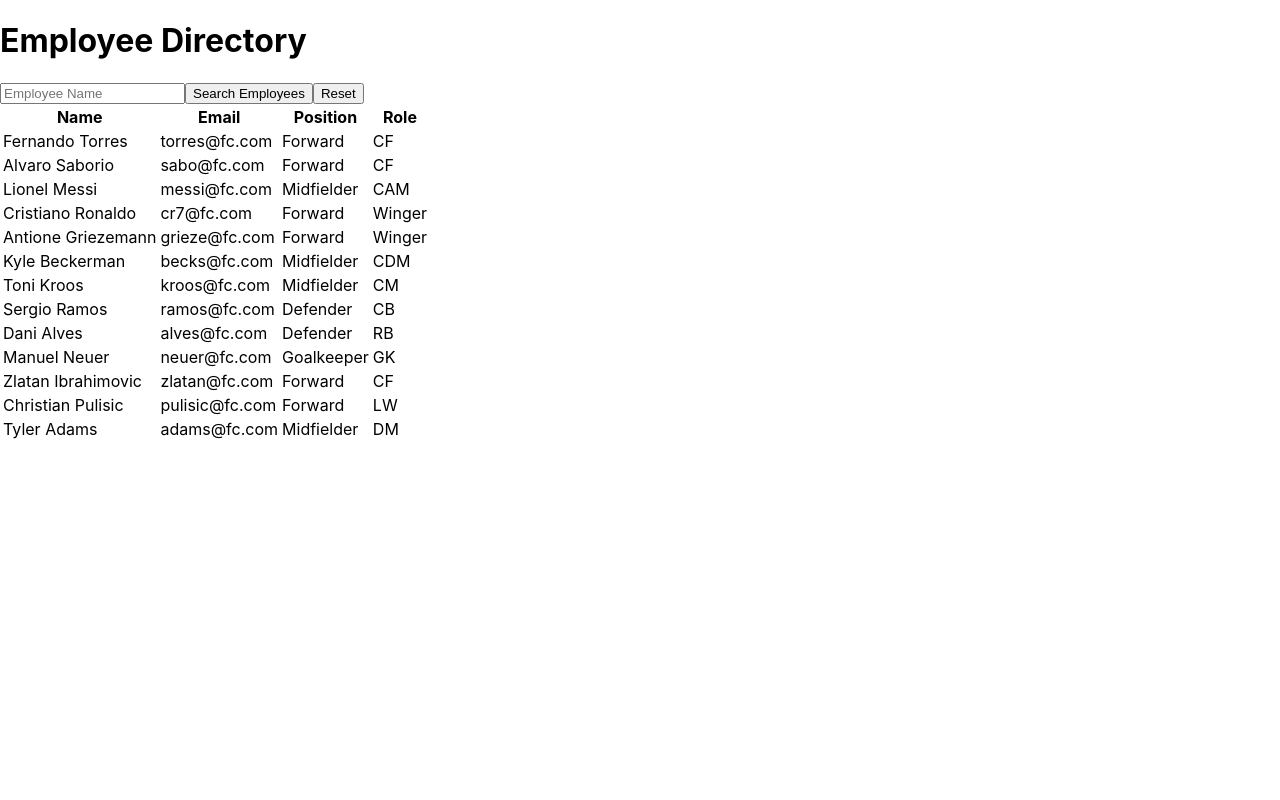
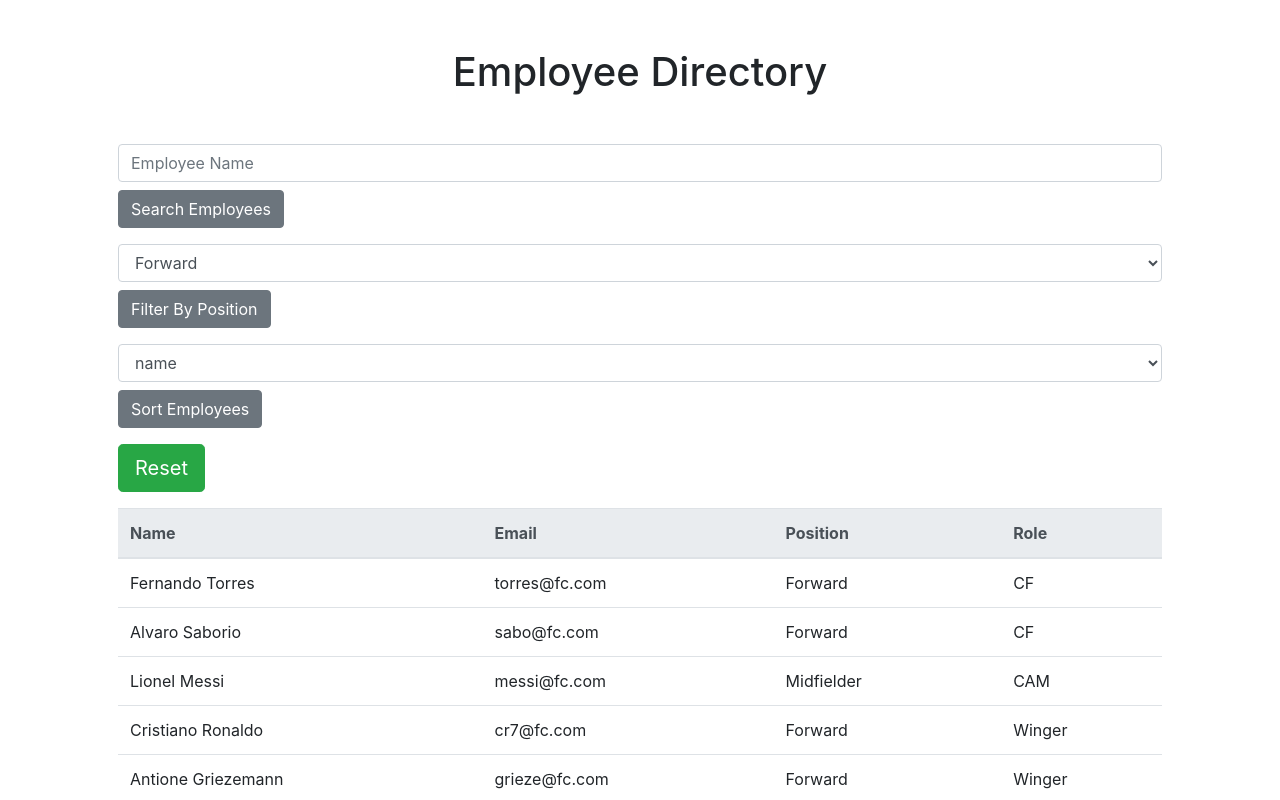
Before and after one commit to aarkitekkt/employee-directory, a React (Create React App) app: page / in a window 1280 px wide. Shown: the top 800 px of the page. Built offline with nearby package versions, Linux system fonts and the light colour scheme.

Commit message:
add bootstrap styling

```diff
--- a/public/index.html
+++ b/public/index.html
@@ -1,15 +1,15 @@
 <!DOCTYPE html>
 <html lang="en">
+
 <head>
   <meta charset="utf-8" />
   <link rel="icon" href="%PUBLIC_URL%/favicon.ico" />
   <meta name="viewport" content="width=device-width, initial-scale=1" />
   <meta name="theme-color" content="#000000" />
-    <meta
-      name="description"
-      content="Web site created using create-react-app"
-    />
+  <meta name="description" content="Web site created using create-react-app" />
   <link rel="apple-touch-icon" href="%PUBLIC_URL%/logo192.png" />
+  <link rel="stylesheet" href="https://stackpath.bootstrapcdn.com/bootstrap/4.4.1/css/bootstrap.min.css"
+    integrity="sha384-Vkoo8x4CGsO3+Hhxv8T/Q5PaXtkKtu6ug5TOeNV6gBiFeWPGFN9MuhOf23Q9Ifjh" crossorigin="anonymous">
   <!--
       manifest.json provides metadata used when your web app is installed on a
       user's mobile device or desktop. See https://developers.google.com/web/fundamentals/web-app-manifest/
@@ -26,6 +26,7 @@
     -->
   <title>React App</title>
 </head>
+
 <body>
   <noscript>You need to enable JavaScript to run this app.</noscript>
   <div id="root"></div>
@@ -40,4 +41,5 @@
       To create a production bundle, use `npm run build` or `yarn build`.
     -->
 </body>
+
 </html>
--- a/src/Components/EmployeeContainer.js
+++ b/src/Components/EmployeeContainer.js
@@ -1,9 +1,12 @@
 import React, { Component } from 'react';
-import Table from "./Table"
-import Title from "./Title"
-import SearchForm from "./SearchForm"
-import employeesList from "../employeesList.json"
-import Employee from "./Employee"
+import Table from "./Table";
+import Title from "./Title";
+import SearchForm from "./SearchForm";
+import Search from "./Search";
+import employeesList from "../employeesList.json";
+import Employee from "./Employee";
+import Filter from './Filter';
+import Sort from "./Sort"
 
 
 
@@ -11,7 +14,9 @@ class EmployeeContainer extends Component {
 
     state = {
         employees: employeesList,
-        search: ""
+        search: "",
+        filter: "Forward",
+        sort: "name"
     };
 
     handleInputChange = event => {
@@ -27,24 +32,72 @@ class EmployeeContainer extends Component {
         console.log("Searching for " + this.state.search);
         found = employeesList.filter(employee => employee.name === this.state.search);
 
-        this.setState({ employees: found })
+        this.setState({
+            employees: found,
+            search: ""
+        })
     };
 
-    handleListReset = event => {
-        this.setState({ employees: employeesList })
+    handleFilterSubmit = event => {
+
+        event.preventDefault();
+        var filtered = [];
+
+        console.log("Filtering by " + this.state.filter);
+
+        filtered = employeesList.filter(employee => employee.position === this.state.filter);
+
+        console.log(filtered)
+
+        this.setState({ employees: filtered })
+    };
+
+    handleSortSubmit = event => {
+
+        event.preventDefault();
+        var sortBy = this.state.sort;
+        var EmpArray = this.state.employees;
+
+        console.log("Sorting by " + sortBy);
+
+        EmpArray.sort(function (a, b) { return a.name - b.name });
+
+
+        console.log(sortBy);
+        console.log(EmpArray);
+        console.log(EmpArray[0].sortBy);
+
+
+        // this.setState({ employees: sorted });
+    };
+
+    handleListReset = () => {
+        this.setState({ employees: employeesList });
     }
 
 
 
     render() {
         return (
-            <div>
+            <div className="container px-5">
                 <Title />
-                <SearchForm
-                    value={this.state.search}
-                    handleInputChange={this.handleInputChange}
-                    handleFormSubmit={this.handleFormSubmit}
-                />
+                <SearchForm>
+                    <Search
+                        value={this.state.search}
+                        handleInputChange={this.handleInputChange}
+                        handleFormSubmit={this.handleFormSubmit}
+                    />
+                    <Filter
+                        value={this.state.filter}
+                        handleInputChange={this.handleInputChange}
+                        handleFilterSubmit={this.handleFilterSubmit}
+                    />
+                    <Sort
+                        value={this.state.sort}
+                        handleInputChange={this.handleInputChange}
+                        handleSortSubmit={this.handleSortSubmit}
+                    />
+                </SearchForm>
                 <Table>
                     {this.state.employees[0] ? (
                         this.state.employees.map(employee => (
@@ -55,7 +108,7 @@ class EmployeeContainer extends Component {
                                 position={employee.position}
                                 role={employee.role}
                             />
-                        ))) : (<h3>no employee found</h3>)
+                        ))) : (<h3 className="text-center text-danger mt-3">No employee found</h3>)
                     }
                 </Table>
 
--- /dev/null
+++ b/src/Components/Filter.js
@@ -0,0 +1,25 @@
+import React from "react";
+
+function Filter(props) {
+    return (
+        <div className="form-group">
+            <select
+                className="form-control"
+                onChange={props.handleInputChange}
+                id="position"
+                name="filter"
+                value={props.value}
+            >
+                <option value="Forward">Forward</option>
+                <option value="Midfielder">Midfielder</option>
+                <option value="Defender">Defender</option>
+                <option value="Goalkeeper">Goalkeeper</option>
+            </select>
+            <button className="btn btn-secondary mt-2" onClick={props.handleFilterSubmit}>
+                Filter By Position
+            </button>
+        </div>
+    );
+}
+
+export default Filter;
--- /dev/null
+++ b/src/Components/Search.js
@@ -0,0 +1,24 @@
+import React from "react";
+
+function Search(props) {
+    return (
+
+        <div className="form-group">
+            <input
+                className="form-control"
+                onChange={props.handleInputChange}
+                value={props.value}
+                name="search"
+                type="text"
+                placeholder="Employee Name"
+                id="search"
+            />
+            <button className="btn btn-secondary mt-2" onClick={props.handleFormSubmit}>
+                Search Employees
+            </button>
+        </div>
+
+    );
+}
+
+export default Search;
--- a/src/Components/SearchForm.js
+++ b/src/Components/SearchForm.js
@@ -4,18 +4,8 @@ function SearchForm(props) {
     return (
         <form>
             <div>
-                <input
-                    onChange={props.handleInputChange}
-                    value={props.value}
-                    name="search"
-                    type="text"
-                    placeholder="Employee Name"
-                    id="search"
-                />
-                <button onClick={props.handleFormSubmit}>
-                    Search Employees
-                </button>
-                <button onClick={props.handleListReset}>
+                {props.children}
+                <button className="btn btn-success btn-lg" onClick={props.handleListReset}>
                     Reset
                 </button>
             </div>
--- /dev/null
+++ b/src/Components/Sort.js
@@ -0,0 +1,24 @@
+import React from "react";
+
+function Sort(props) {
+    return (
+        <div className="form-group">
+            <select
+                className="form-control"
+                onChange={props.handleInputChange}
+                id="position"
+                name="sort"
+                value={props.value}
+            >
+                <option value="name">name</option>
+                <option value="position">position</option>
+                <option value="role">role</option>
+            </select>
+            <button className="btn btn-secondary mt-2" onClick={props.handleSortSubmit}>
+                Sort Employees
+            </button>
+        </div>
+    );
+}
+
+export default Sort;
--- a/src/Components/Table.js
+++ b/src/Components/Table.js
@@ -5,8 +5,8 @@ function Table(props) {
 
     return (
         <div>
-            <table>
-                <thead>
+            <table className="table mt-3">
+                <thead className="thead-light">
                     <tr>
                         <th>Name</th>
                         <th>Email</th>
--- a/src/Components/Title.js
+++ b/src/Components/Title.js
@@ -2,7 +2,7 @@ import React from "react";
 
 function Title() {
     return (
-        <h1>Employee Directory</h1>
+        <h1 className="text-center my-5">Employee Directory</h1>
     )
 }
 
```
Lines whose indentation alone changed are shown as unchanged.
